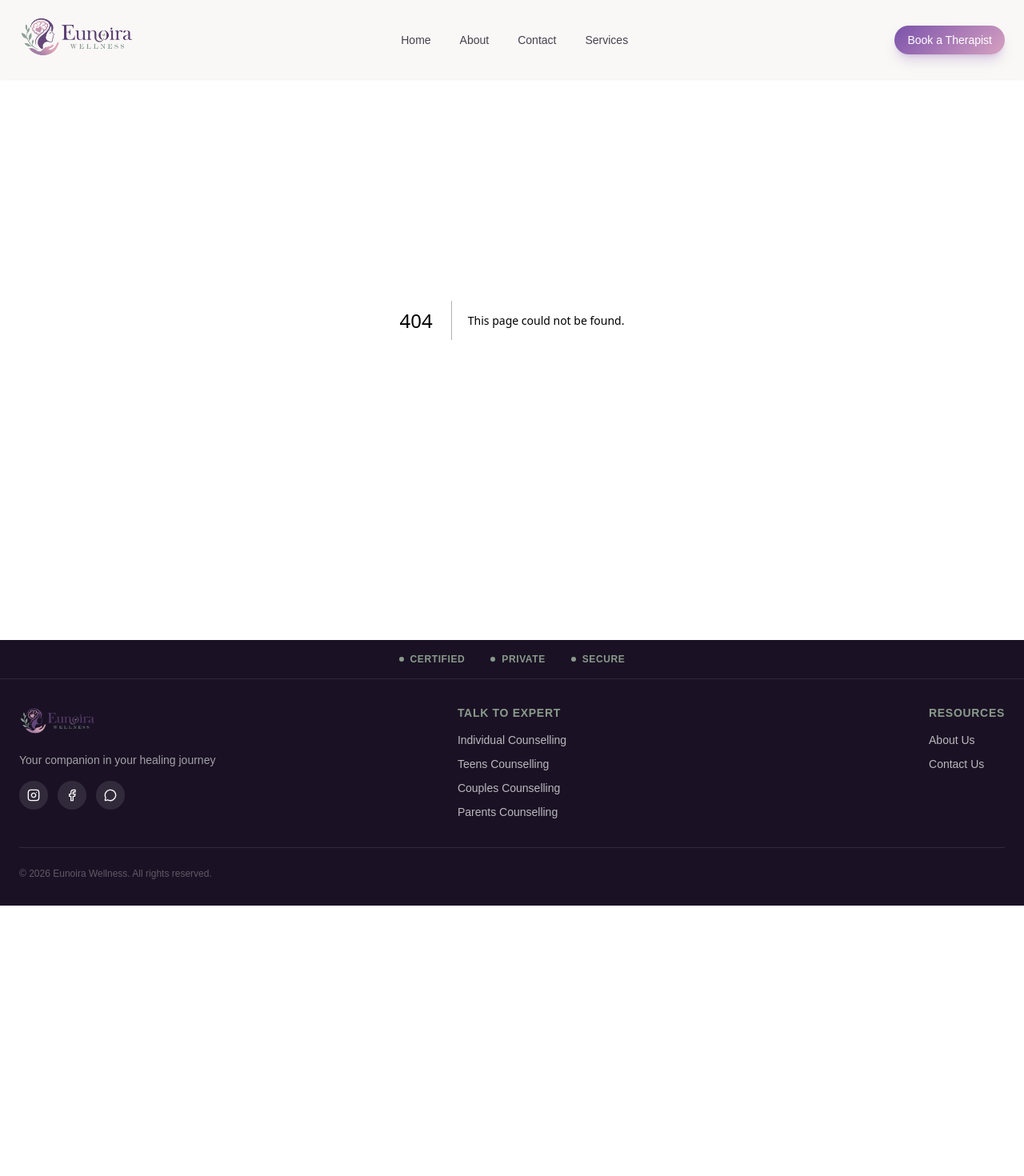
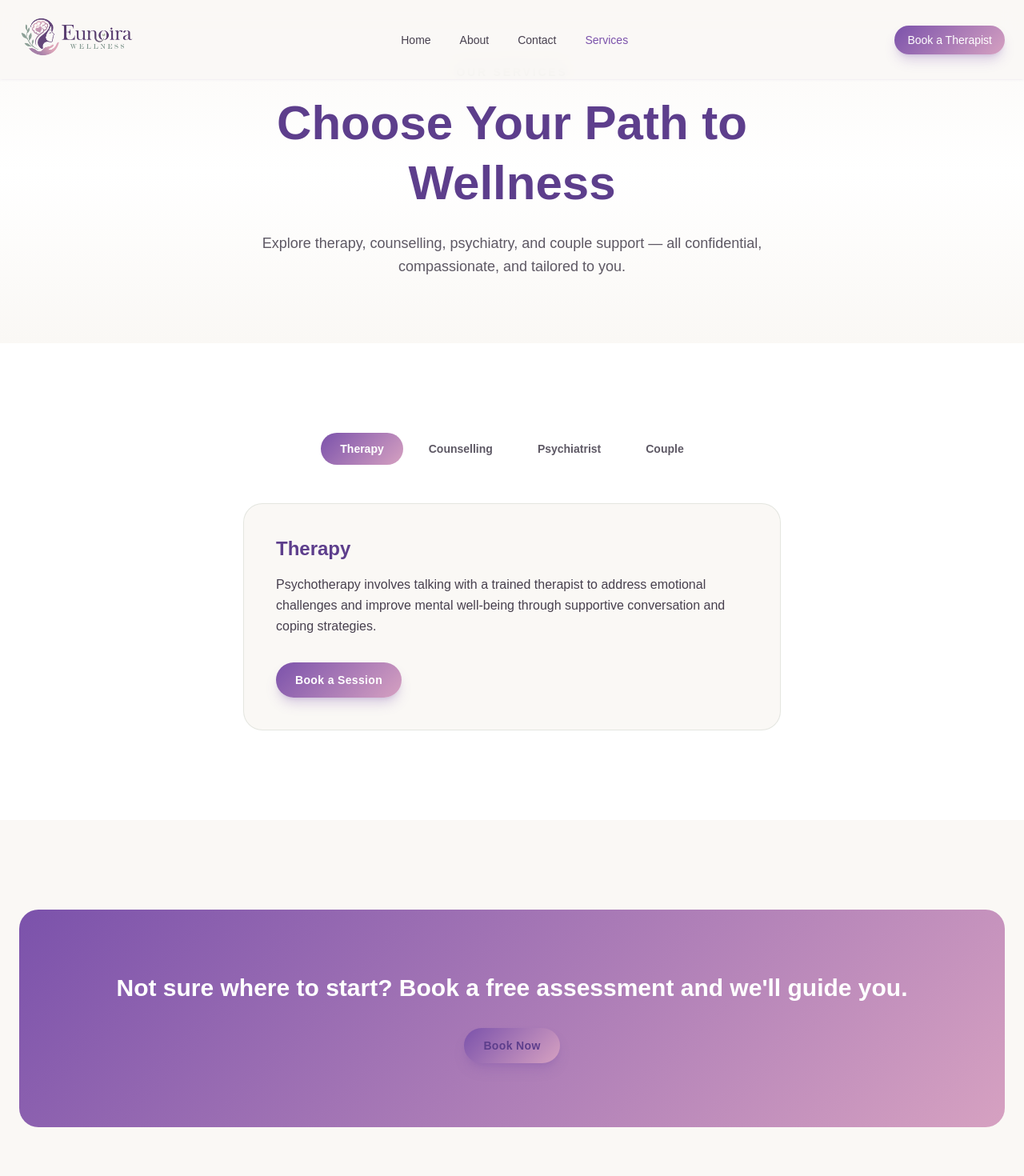
Before and after one commit to developwithshyam/eunoirawellness, a Next.js app: page /services in a window 1280 px wide. Before the commit this address had no page. Shown: the top 1470 px of the page at 80% size. Before the commit the page ends 1132 px from the top, so only its background shows below. Built offline with nearby package versions, Linux system fonts and the light colour scheme; a web font is replaced by a local one.

Commit message:
Add Services page and update navigation: create ServicesPage component with metadata, enhance ServicesPricing for URL synchronization, and update links in Header and Footer for improved navigation to services.

```diff
--- /dev/null
+++ b/src/app/services/page.tsx
@@ -0,0 +1,16 @@
+import type { Metadata } from "next";
+import { ServicesPageContent } from "@/components/services/services-page-content";
+import { siteConfig } from "@/lib/site-config";
+
+export const metadata: Metadata = {
+  title: "Services",
+  description:
+    "Explore therapy, counselling, psychiatry, and couple support at Eunoira Wellness — confidential, compassionate care tailored to you.",
+  alternates: {
+    canonical: `${siteConfig.url}/services`,
+  },
+};
+
+export default function ServicesPage() {
+  return <ServicesPageContent />;
+}
--- a/src/components/home/hero.tsx
+++ b/src/components/home/hero.tsx
@@ -53,7 +53,7 @@ export function Hero() {
 
           <Reveal delay={0.4}>
             <div className="hero-ctas mt-6 flex flex-col gap-3 sm:flex-row md:mt-8 md:gap-4">
-              <Button href="/#services" size="lg" className="w-full sm:w-auto">
+              <Button href="/services" size="lg" className="w-full sm:w-auto">
                 Check our services
               </Button>
               <Button
--- a/src/components/home/services-pricing.tsx
+++ b/src/components/home/services-pricing.tsx
@@ -1,32 +1,72 @@
 "use client";
 
 import { AnimatePresence, motion } from "framer-motion";
-import { useState } from "react";
+import { useRouter, useSearchParams } from "next/navigation";
+import { useEffect, useState } from "react";
 import { Button } from "@/components/ui/button";
 import { Reveal } from "@/components/ui/reveal";
 import { serviceTabs } from "@/lib/content";
 import { getServiceWhatsAppUrl } from "@/lib/site-config";
 
-export function ServicesPricing() {
-  const [activeTab, setActiveTab] = useState(0);
+function getTabIndex(serviceId?: string | null) {
+  if (!serviceId) return 0;
+  const index = serviceTabs.findIndex((tab) => tab.id === serviceId);
+  return index >= 0 ? index : 0;
+}
+
+type ServicesPricingProps = {
+  initialServiceId?: string;
+  syncUrl?: boolean;
+  showHeading?: boolean;
+};
+
+export function ServicesPricing({
+  initialServiceId,
+  syncUrl = false,
+  showHeading = true,
+}: ServicesPricingProps) {
+  const router = useRouter();
+  const searchParams = useSearchParams();
+  const serviceFromUrl = syncUrl ? searchParams.get("service") : null;
+  const resolvedServiceId = serviceFromUrl ?? initialServiceId;
+
+  const [activeTab, setActiveTab] = useState(() => getTabIndex(resolvedServiceId));
   const active = serviceTabs[activeTab];
+
+  useEffect(() => {
+    if (!syncUrl) return;
+    setActiveTab(getTabIndex(searchParams.get("service")));
+  }, [searchParams, syncUrl]);
+
+  const handleTabClick = (index: number) => {
+    setActiveTab(index);
+    if (syncUrl) {
+      router.replace(`/services?service=${serviceTabs[index].id}`, {
+        scroll: false,
+      });
+    }
+  };
 
   return (
     <section id="services" className="bg-white py-20 md:py-28">
       <div className="mx-auto max-w-7xl px-4 md:px-6">
-        <Reveal>
-          <h2 className="text-center text-3xl font-semibold text-purple-deep md:text-4xl">
-            Choose Your Path to Wellness
-          </h2>
-        </Reveal>
+        {showHeading && (
+          <Reveal>
+            <h2 className="text-center text-3xl font-semibold text-purple-deep md:text-4xl">
+              Choose Your Path to Wellness
+            </h2>
+          </Reveal>
+        )}
 
-        <Reveal delay={0.1}>
-          <div className="mt-10 flex flex-wrap justify-center gap-2">
+        <Reveal delay={showHeading ? 0.1 : 0}>
+          <div
+            className={`flex flex-wrap justify-center gap-2 ${showHeading ? "mt-10" : ""}`}
+          >
             {serviceTabs.map((tab, index) => (
               <button
                 key={tab.id}
                 type="button"
-                onClick={() => setActiveTab(index)}
+                onClick={() => handleTabClick(index)}
                 className={`relative rounded-full px-6 py-2.5 text-sm font-semibold transition-colors ${
                   activeTab === index
                     ? "text-white"
@@ -46,7 +86,7 @@ export function ServicesPricing() {
           </div>
         </Reveal>
 
-        <Reveal delay={0.2}>
+        <Reveal delay={showHeading ? 0.2 : 0.1}>
           <div className="mx-auto mt-12 max-w-2xl">
             <AnimatePresence mode="wait">
               <motion.div
--- a/src/components/layout/footer.tsx
+++ b/src/components/layout/footer.tsx
@@ -1,7 +1,7 @@
 import { MessageCircle } from "lucide-react";
 import Link from "next/link";
 import { BrandLogo } from "@/components/ui/brand-logo";
-import { InstagramIcon, LinkedinIcon, FacebookIcon } from "@/components/ui/social-icons";
+import { InstagramIcon, FacebookIcon } from "@/components/ui/social-icons";
 import {
   footerColumns,
   getWhatsAppUrl,
@@ -51,13 +51,11 @@ export function Footer() {
       </div>
 
       <div className="mx-auto max-w-7xl px-4 py-8 md:px-6">
-        <div className="grid gap-8 md:grid-cols-3 md:items-start">
-          <div>
+        <div className="grid grid-cols-2 gap-x-10 gap-y-8 md:grid-cols-3 md:gap-8 md:items-start">
+          <div className="col-span-2 flex flex-col items-center text-center md:col-span-1 md:items-start md:text-left">
+            <div className="flex items-center justify-center gap-4 md:flex-col md:items-start">
               <BrandLogo variant="transparent" height={40} />
-            <p className="mt-3 max-w-xs text-sm text-white/60">
-              {siteConfig.tagline}
-            </p>
-            <div className="mt-4 flex gap-3">
+              <div className="flex gap-3 md:mt-4">
                 <a
                   href={siteConfig.social.instagram}
                   target="_blank"
@@ -72,7 +70,7 @@ export function Footer() {
                   target="_blank"
                   rel="noopener noreferrer"
                   className="rounded-full bg-white/10 p-2.5 transition-colors hover:bg-purple-mid"
-                aria-label="LinkedIn"
+                  aria-label="Facebook"
                 >
                   <FacebookIcon className="h-4 w-4" />
                 </a>
@@ -87,18 +85,22 @@ export function Footer() {
                 </a>
               </div>
             </div>
+            <p className="mt-3 max-w-xs text-sm text-white/60">
+              {siteConfig.tagline}
+            </p>
+          </div>
 
-          <div className="md:justify-self-center">
+          <div className="justify-self-center text-center md:justify-self-center md:text-left">
             <FooterColumn column={talkToExpert} />
           </div>
 
-          <div className="md:justify-self-end">
+          <div className="justify-self-center text-center md:justify-self-end md:text-left">
             <FooterColumn column={resources} />
           </div>
         </div>
 
         <div className="mt-8 border-t border-white/10 pt-6">
-          <p className="text-xs text-white/30">
+          <p className="text-center text-xs text-white/30 md:text-left">
             © 2026 Eunoira Wellness. All rights reserved.
           </p>
         </div>
--- a/src/components/layout/header.tsx
+++ b/src/components/layout/header.tsx
@@ -88,8 +88,12 @@ export function Header() {
             ))}
 
             <Link
-              href="/#services"
-              className="rounded-full px-4 py-2 text-sm font-medium text-charcoal/80 transition-colors hover:text-purple-deep"
+              href="/services"
+              className={`rounded-full px-4 py-2 text-sm font-medium transition-colors ${
+                pathname === "/services"
+                  ? "text-purple-mid"
+                  : "text-charcoal/80 hover:text-purple-deep"
+              }`}
             >
               Services
             </Link>
@@ -141,7 +145,7 @@ export function Header() {
                   </Link>
                 ))}
                 <Link
-                  href="/#services"
+                  href="/services"
                   className="rounded-xl px-4 py-3 text-base font-medium text-charcoal hover:bg-purple-mid/10"
                 >
                   Services
--- /dev/null
+++ b/src/components/services/services-page-content.tsx
@@ -0,0 +1,86 @@
+"use client";
+
+import { Suspense } from "react";
+import { useSearchParams } from "next/navigation";
+import { ServicesPricing } from "@/components/home/services-pricing";
+import { Button } from "@/components/ui/button";
+import { Reveal } from "@/components/ui/reveal";
+import { servicesPageContent } from "@/lib/content";
+import { siteConfig } from "@/lib/site-config";
+
+function ServicesPageHero() {
+  return (
+    <section className="bg-gradient-to-b from-cream via-white to-cream pt-12 pb-16 md:pt-20 md:pb-20">
+      <div className="mx-auto max-w-4xl px-4 text-center md:px-6">
+        <Reveal>
+          <p className="mb-4 text-sm font-semibold tracking-[0.2em] text-sage uppercase">
+            {servicesPageContent.eyebrow}
+          </p>
+          <h1 className="text-3xl leading-tight font-semibold text-purple-deep sm:text-4xl md:text-5xl lg:text-6xl">
+            {servicesPageContent.heading}
+          </h1>
+          <p className="mx-auto mt-6 max-w-2xl text-base leading-relaxed text-charcoal/70 md:text-lg">
+            {servicesPageContent.subheading}
+          </p>
+        </Reveal>
+      </div>
+    </section>
+  );
+}
+
+function ServicesBottomCta() {
+  return (
+    <section className="pb-20 md:pb-28">
+      <div className="mx-auto max-w-7xl px-4 md:px-6 pt-20 md:pt-28">
+        <Reveal>
+          <div className="gradient-brand rounded-3xl px-8 py-14 text-center text-white md:px-16 md:py-20">
+            <h2 className="text-2xl font-semibold md:text-3xl">
+              {servicesPageContent.bottomCta}
+            </h2>
+            <Button
+              href={siteConfig.bookingUrl}
+              className="mt-8 !bg-white !text-purple-deep hover:!bg-white/90"
+            >
+              Book Now
+            </Button>
+          </div>
+        </Reveal>
+      </div>
+    </section>
+  );
+}
+
+function ServicesPricingSection() {
+  const searchParams = useSearchParams();
+  const serviceId = searchParams.get("service") ?? undefined;
+
+  return (
+    <ServicesPricing
+      initialServiceId={serviceId}
+      syncUrl
+      showHeading={false}
+    />
+  );
+}
+
+function ServicesPageInner() {
+  return (
+    <>
+      <ServicesPageHero />
+      <ServicesPricingSection />
+      <ServicesBottomCta />
+    </>
+  );
+}
+
+export function ServicesPageContent() {
+  return (
+    <Suspense
+      fallback={
+        <div className="py-20 text-center text-sage">Loading...</div>
+      }
+    >
+      <ServicesPageInner />
+    </Suspense>
+  );
+}
--- a/src/lib/content.ts
+++ b/src/lib/content.ts
@@ -157,6 +157,15 @@ export const serviceTabs = [
       "Couple therapy helps partners improve communication, resolve conflicts, and strengthen their emotional connection for a healthier relationship.",
   },
 ] as const;
+
+export const servicesPageContent = {
+  eyebrow: "Our Services",
+  heading: "Choose Your Path to Wellness",
+  subheading:
+    "Explore therapy, counselling, psychiatry, and couple support — all confidential, compassionate, and tailored to you.",
+  bottomCta:
+    "Not sure where to start? Book a free assessment and we'll guide you.",
+};
 
 export const testimonialsContent = {
   eyebrow: "Verified Client Reviews",
--- a/src/lib/site-config.ts
+++ b/src/lib/site-config.ts
@@ -25,6 +25,10 @@ export type ServiceWhatsAppIntent = "therapy" | "counselling" | "psychiatrist" |
 
 export function getServiceWhatsAppUrl(serviceId: ServiceWhatsAppIntent) {
   return getWhatsAppUrl(serviceId);
+}
+
+export function getServicePageUrl(serviceId: ServiceWhatsAppIntent) {
+  return `/services?service=${serviceId}`;
 }
 
 /** Builds a wa.me link with a pre-filled message — customer only taps Send */
@@ -77,10 +81,10 @@ export const footerColumns = [
   {
     title: "Talk to Expert",
     links: [
-      { label: "Individual Counselling", href: "/#services" },
-      { label: "Teens Counselling", href: "/#services" },
-      { label: "Couples Counselling", href: "/#services" },
-      { label: "Parents Counselling", href: "/#services" },
+      { label: "Individual Counselling", href: getServicePageUrl("therapy") },
+      { label: "Teens Counselling", href: getServicePageUrl("counselling") },
+      { label: "Couples Counselling", href: getServicePageUrl("couple") },
+      { label: "Parents Counselling", href: getServicePageUrl("counselling") },
     ],
   },
 
```
Lines whose indentation alone changed are shown as unchanged.
